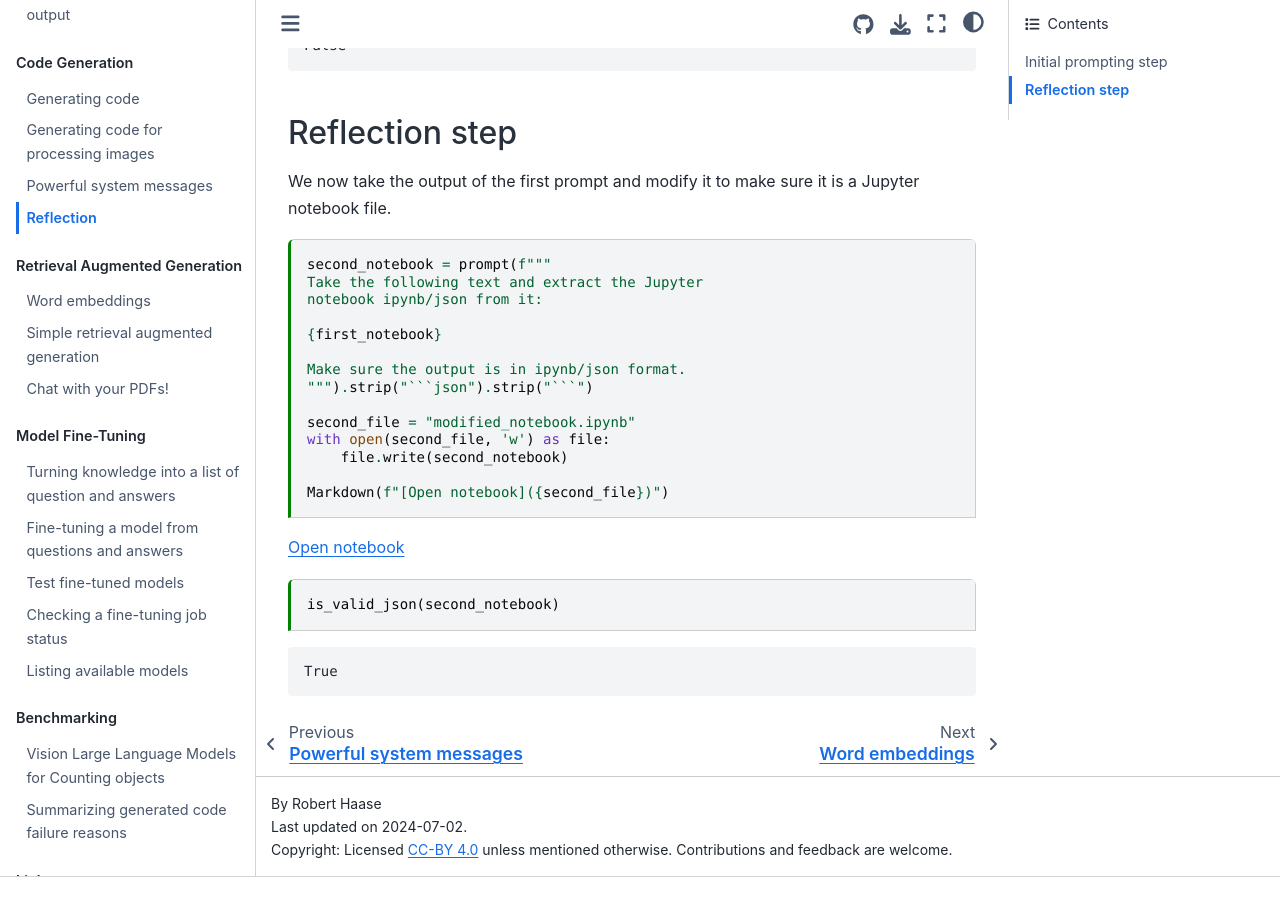
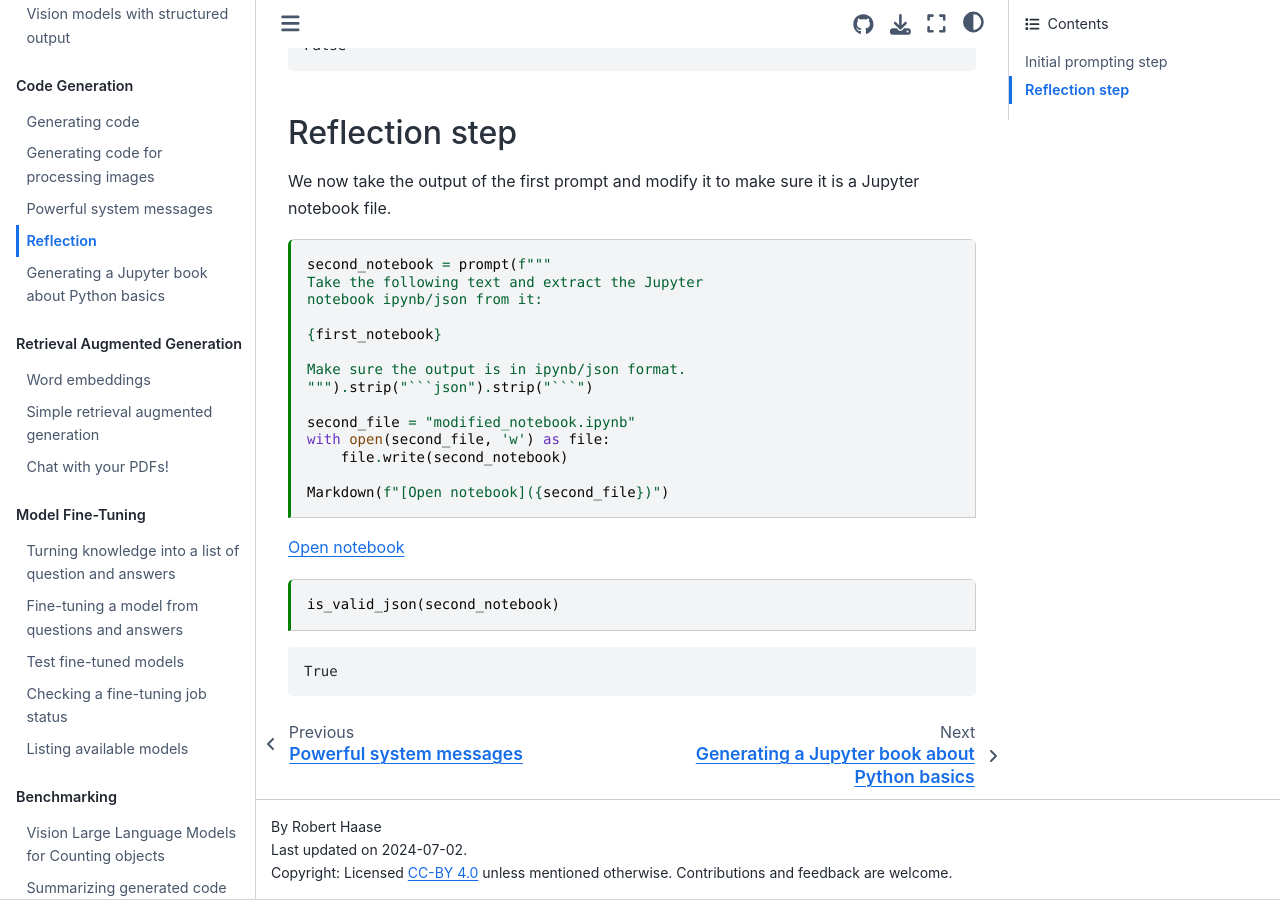
Before and after one commit to ScaDS/generative-ai-notebooks, a Jupyter Book: the page built from docs/50_code_generation/10_reflection.ipynb, in a window 1280 px wide and 900 px high, scrolled down 1181 px. Built offline with Jupyter Book 1.0.4 settings and Sphinx 7.4.7 and the Sphinx Book theme 1.1.4, drawn with Linux system fonts in a browser that asks for light colours; pages that are not in the unit, such as notebooks, are missing from menus; before the commit the page ends 2058 px from its top, so only the background shows below that; some of the changed lines change nothing that is shown.

Commit message:
added jupyter book generation

```diff
--- a/docs/_toc.yml
+++ b/docs/_toc.yml
@@ -58,6 +58,7 @@ parts:
     - file: 50_code_generation/04_generating_code_for_processing_images.ipynb
     - file: 50_code_generation/06_system_messages.ipynb
     - file: 50_code_generation/10_reflection.ipynb
+    - file: 50_code_generation/20_book_generation.ipynb
 
   - caption: Retrieval Augmented Generation
     chapters:
```
Also changed, not shown: docs/50_code_generation/20_book_generation.ipynb (added).
